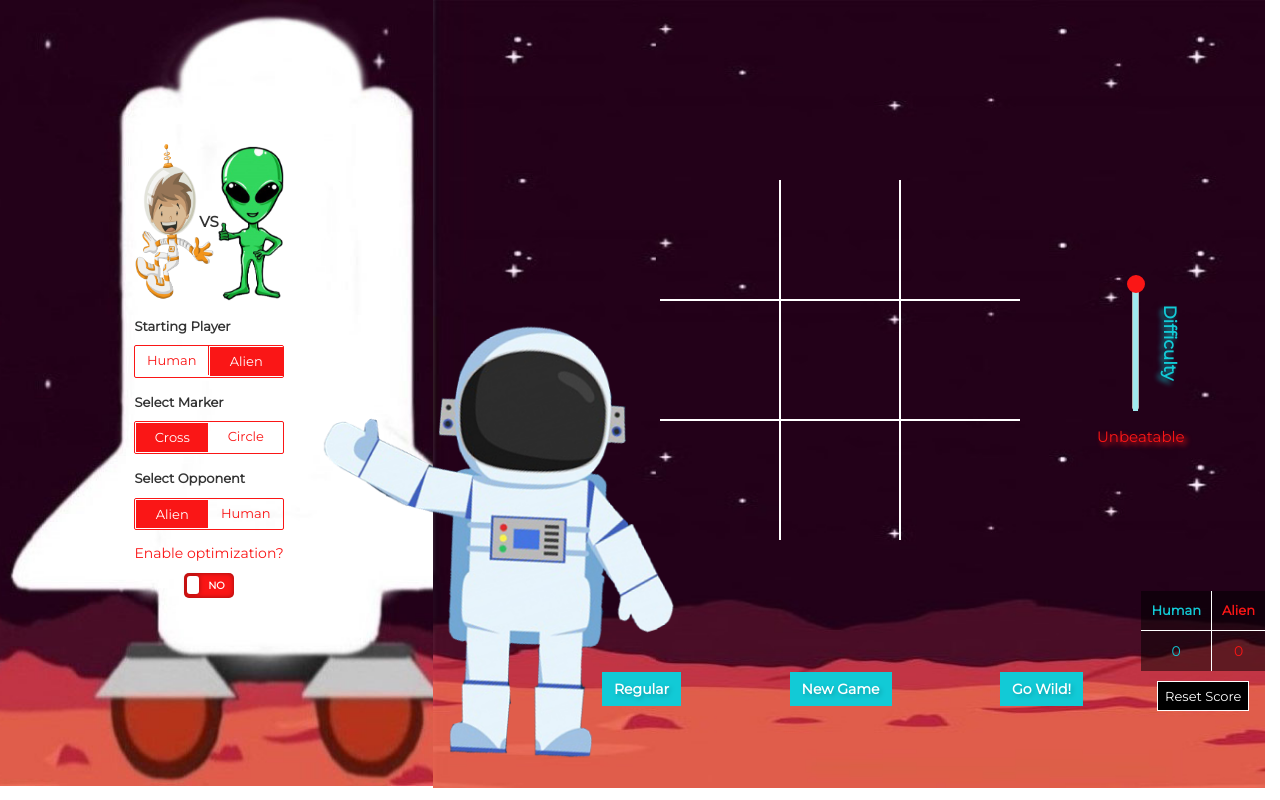
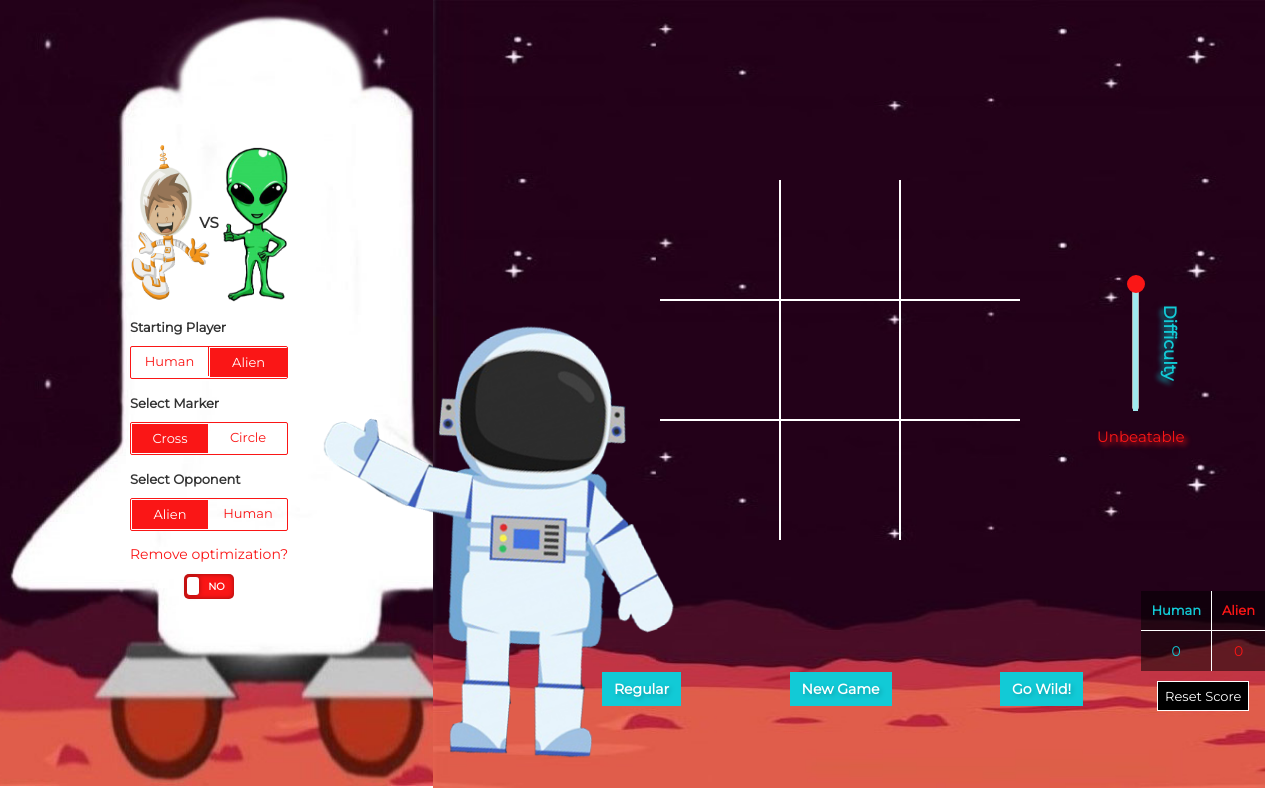
Before and after one commit to Anima108/AI-Tic-Tac-Toe, a Django app: page / in a window 1280 px wide. Run offline with Django 3.2, Linux system fonts and the light colour scheme; data that the repository does not hold is empty; parts of the project's set-up code (start-up, migrations or seed data) failed here and were passed over; some libraries are stand-ins or nearby versions.

Commit message:
Update index.html

```diff
--- a/templates/index.html
+++ b/templates/index.html
@@ -73,7 +73,7 @@
   				</div>
 
           <div class="optimization show">
-  					<p>Enable optimization?</p>
+  					<p>Remove optimization?</p>
             <p class="onoff">
               <input type="checkbox" onclick="checkChoice2()"  value="1" id="optimization-button">
               <label for="optimization-button"></label>
```
